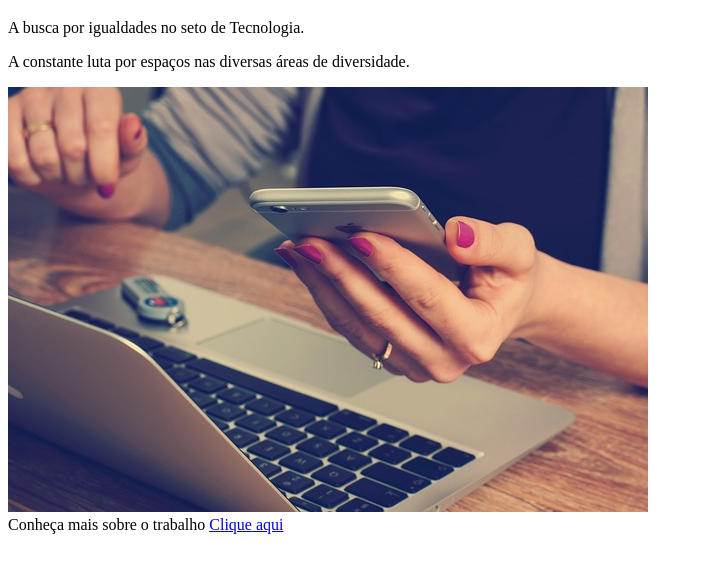
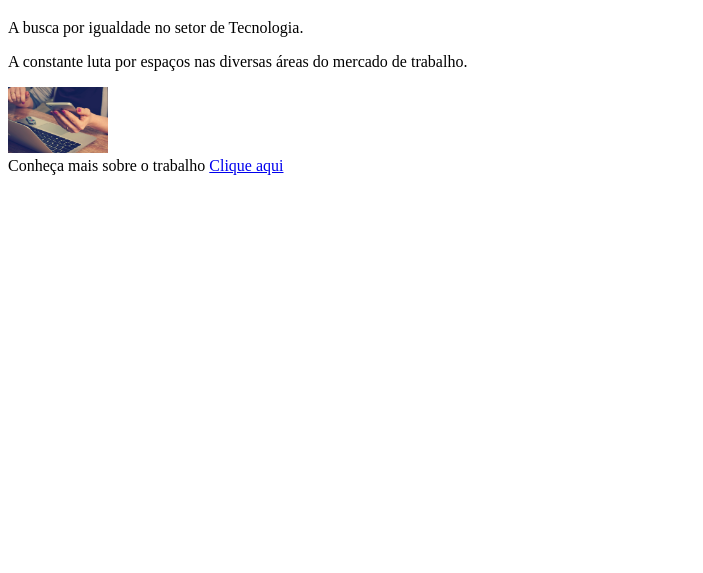
Before and after one commit to mauriciogregory/Aula06-Front, a plain HTML site: page index.html in a window 1280 px wide. Shown: the part 61-634 px from the top of the page, without its empty margins (0-703 px from the left). Drawn offline with Linux system fonts and the light colour scheme.

Commit message:
site aula06 front

```diff
--- a/index.html
+++ b/index.html
@@ -1,20 +1,26 @@
 <!DOCTYPE html>
 <html lang="pt-br">
+
 <head>
     <meta charset="UTF-8">
     <meta http-equiv="X-UA-Compatible" content="IE=edge">
     <meta name="viewport" content="width=device-width, initial-scale=1.0">
     <title>Blog Pessoal</title>
 </head>
+
 <body>
-    <header><h1>A diversidade e a Tecnologia</h1></header>
+    <header>
+        <h1>A diversidade e a Tecnologia</h1>
+    </header>
+    <section>
+        <p>A busca por igualdade no setor de Tecnologia.</p>
 
-    <p>A busca por igualdades no seto de Tecnologia.</p>
+        <p>A constante luta por espaços nas diversas áreas do mercado de trabalho.</p>
+        <img width="100px" src="img/office-620822_640.jpg" alt="diversidade na tecnologia">
 
-    <p>A constante luta por espaços nas diversas áreas de diversidade.</p>
-    <img src="img/office-620822_640.jpg" alt="diversidade na tecnologia">
-
+    </section>
     <footer>Conheça mais sobre o trabalho <a href="#">Clique aqui</a></footer>
 
 </body>
+
 </html>
```
